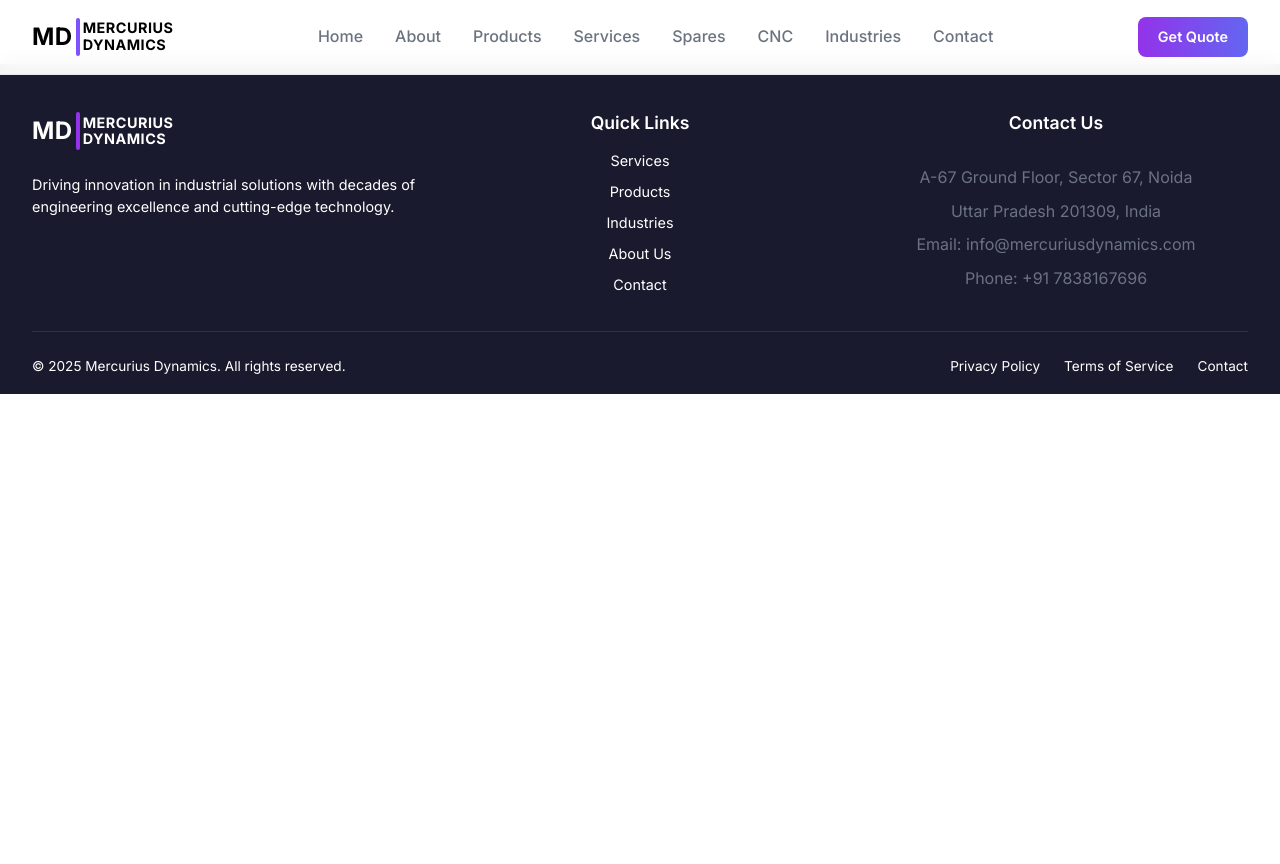
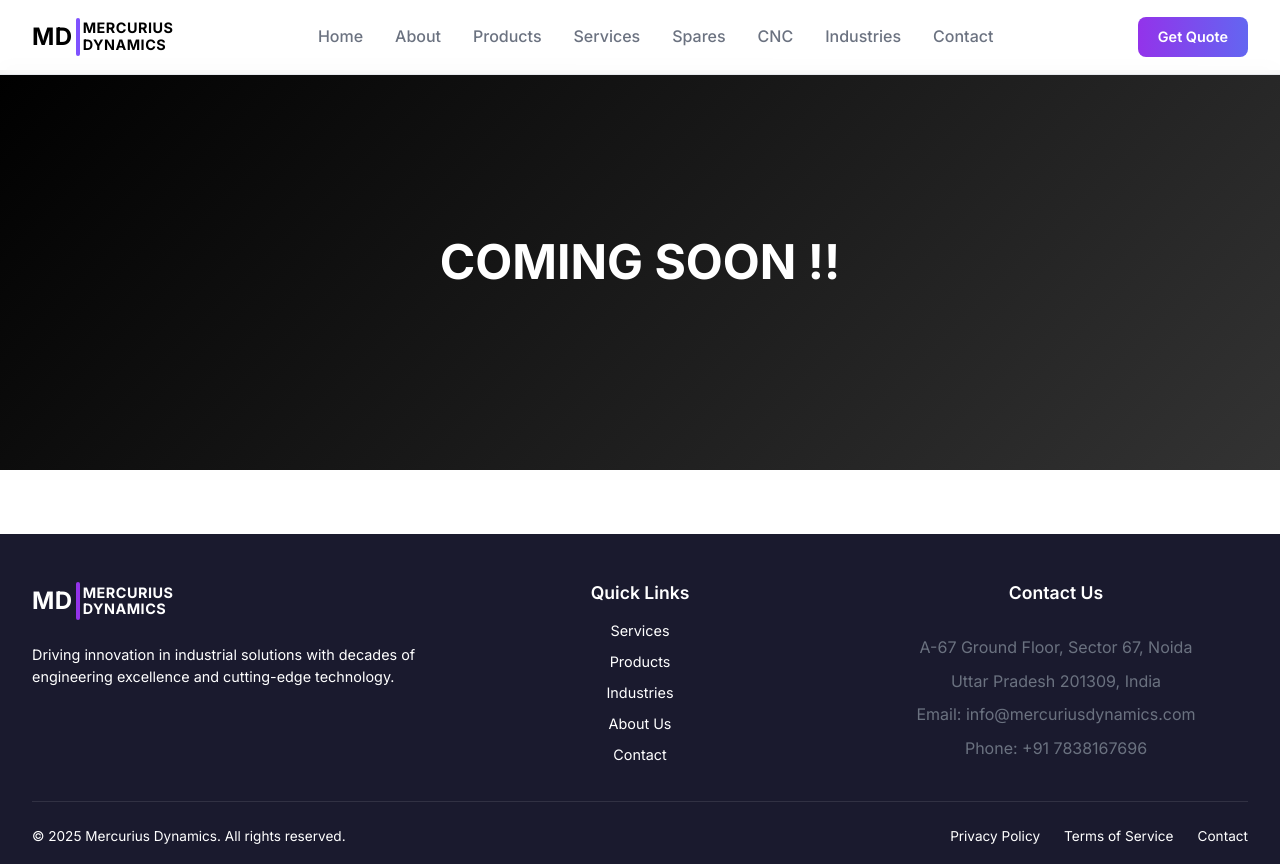
Before and after one commit to vaibhav211002/mercurius-dynamics-landing-page, a React (Create React App) app: page /request-quote in a window 1280 px wide. Before the commit the page ends 800 px from the top, so only its background shows below. Built offline with nearby package versions, Linux system fonts and the light colour scheme.

Commit message:
comingsoon added

```diff
--- a/src/pages/RequestQuotePage.js
+++ b/src/pages/RequestQuotePage.js
@@ -246,27 +246,26 @@ const RequestQuotePage = () => {
   ];
 
   return (
-    <div>
-
+     <div className="request-quote-page">
+       {/* Hero Section */}
+       <section className="rfq-hero">
+         <div className="hero-background">
+           <div className="hero-overlay"></div>
+         </div>
+         <div className="container">
+           <motion.div
+            className="hero-content"
+            initial={{ opacity: 0, y: 30 }}
+            animate={{ opacity: 1, y: 0 }}
+            transition={{ duration: 0.8 }}
+          >
+            <h1>COMING SOON !!</h1>
+            {/* <p>Fill out the form below to get a customized quote for your needs.</p> */}
+          </motion.div>
+        </div>
+      </section>
+    {/* //   new div is here */}
     </div>
-    // <div className="request-quote-page">
-    //   {/* Hero Section */}
-    //   <section className="rfq-hero">
-    //     <div className="hero-background">
-    //       <div className="hero-overlay"></div>
-    //     </div>
-    //     <div className="container">
-    //       <motion.div
-    //         className="hero-content"
-    //         initial={{ opacity: 0, y: 30 }}
-    //         animate={{ opacity: 1, y: 0 }}
-    //         transition={{ duration: 0.8 }}
-    //       >
-    //         <h1>Request for Quote (RFQ)</h1>
-    //         <p>Fill out the form below to get a customized quote for your needs.</p>
-    //       </motion.div>
-    //     </div>
-    //   </section>
 
     //   {/* RFQ Form */}
     //   <section className="rfq-form-section">
```
